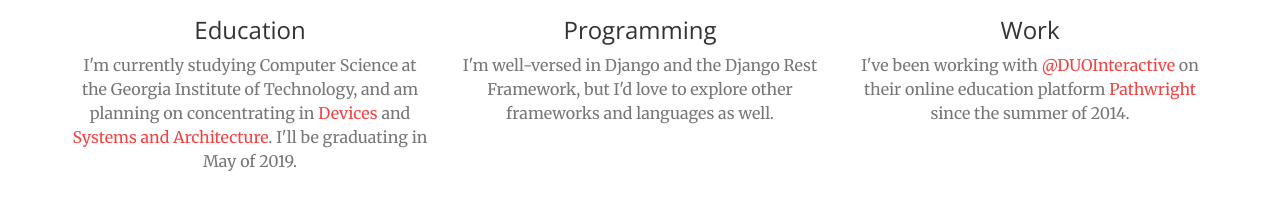
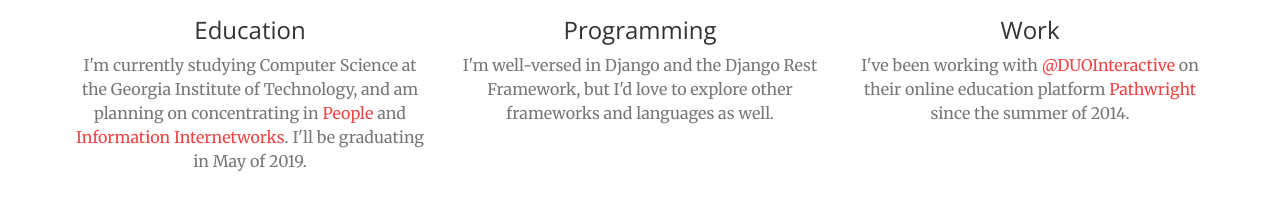
Before and after one commit to bradreardon/bradreardon.github.io, a plain HTML site: page index.html in a window 1280 px wide. Shown: the part 1399-1596 px from the top of the page. Drawn offline with nearby package versions, Linux system fonts and the light colour scheme.

Commit message:
Changed degree concentration

```diff
--- a/index.html
+++ b/index.html
@@ -111,8 +111,8 @@
                             <p class="text-muted">
                                 I'm currently studying Computer Science at the Georgia Institute of Technology,
                                 and am planning on concentrating in
-                                <a href="http://www.cc.gatech.edu/devices">Devices</a> and
-                                <a href="http://www.cc.gatech.edu/systems-architecture">Systems and Architecture</a>.
+                                <a href="http://www.cc.gatech.edu/people-0">People</a> and
+                                <a href="http://www.cc.gatech.edu/information-internetworks">Information Internetworks</a>.
                                 I'll be graduating in May of 2019.
                             </p>
                         </div>
```
